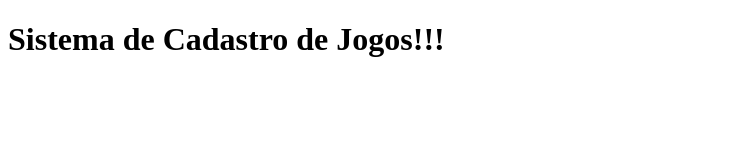
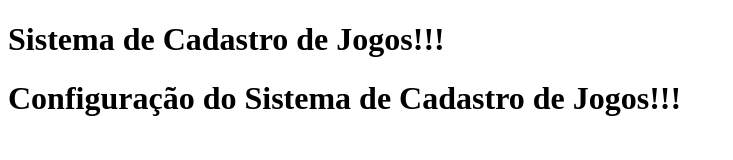
Before and after one commit to PericlesBritto/curso_github01, a plain HTML site: page index.html in a window 1280 px wide. Shown: the whole page, without its empty margins (0-733 px from the left). Drawn offline with Linux system fonts and the light colour scheme.

Commit message:
Inclusão de rotina de configuração do sistema.

```diff
--- a/index.html
+++ b/index.html
@@ -7,5 +7,6 @@
 </head>
 <body>
     <h1>Sistema de Cadastro de Jogos!!!</h1>
+    <h1>Configuração do Sistema de Cadastro de Jogos!!!</h1>
 </body>
 </html>
```
